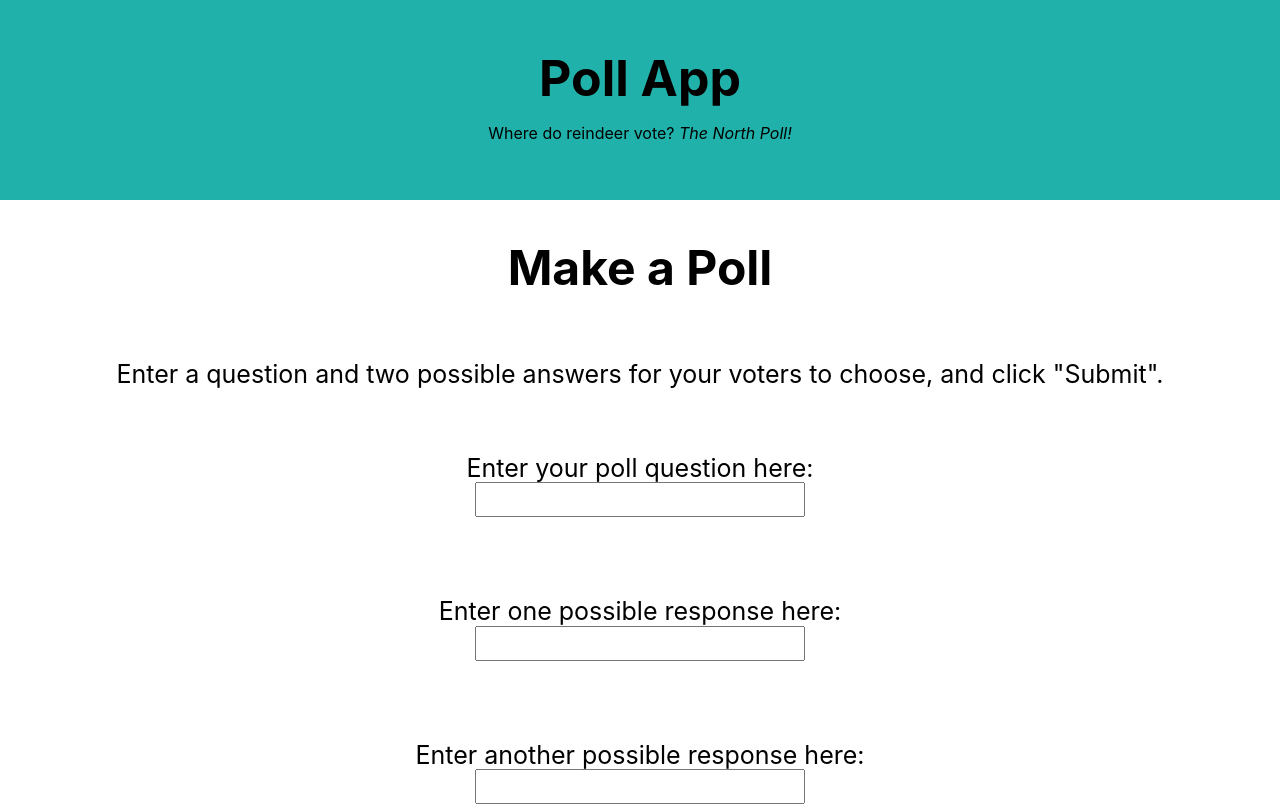
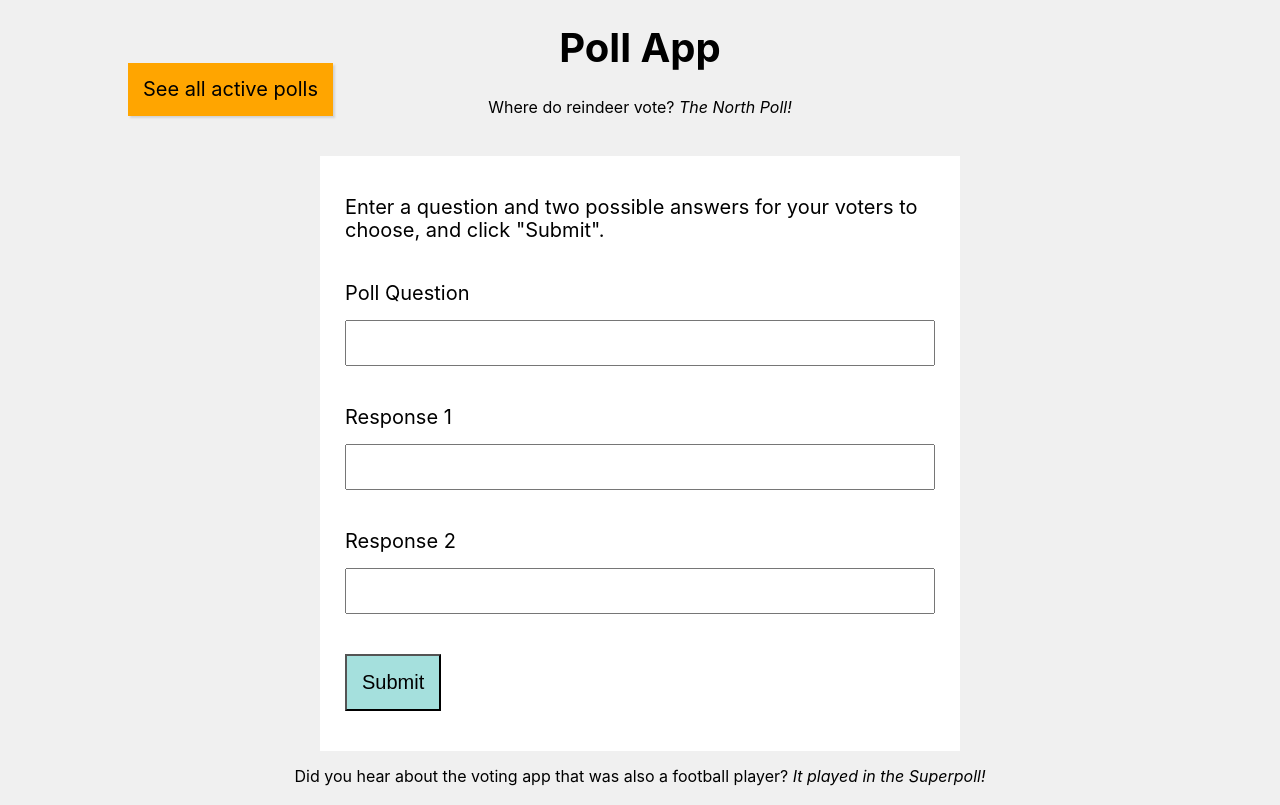
Before and after one commit to melpeto/melanie-peto-project-three, a React (Create React App) app: page / in a window 1280 px wide. Shown: the top 805 px of the page. Built offline with nearby package versions, Linux system fonts and the light colour scheme.

Commit message:
styling of main Creation page, made some buttons into components but need to work on their positioning

```diff
--- a/public/index.html
+++ b/public/index.html
@@ -24,7 +24,12 @@
       work correctly both with client-side routing and a non-root public URL.
       Learn how to configure a non-root public URL by running `npm run build`.
     -->
-    <title>React App</title>
+    <title>Poll App</title>
+
+    <link rel="preconnect" href="https://fonts.googleapis.com">
+    <link rel="preconnect" href="https://fonts.gstatic.com" crossorigin>
+    <link href="https://fonts.googleapis.com/css2?family=Orbitron&display=swap" rel="stylesheet">
+
   </head>
   <body>
     <noscript>You need to enable JavaScript to run this app.</noscript>
--- a/src/App.css
+++ b/src/App.css
@@ -8,17 +8,46 @@ html{line-height:1.15;-ms-text-size-adjust:100%;-webkit-text-size-adjust:100%}bo
 
 /* General Styles */
 
+html {
+  font-size: 125%;
+  background-color: rgb(240, 240, 240);
+}
+
+.App {
+  text-align: center;
+}
+
 .wrapper {
   max-width: 1200px;
   width: 80%;
   margin: 0 auto;
 }
 
+.tightWrapper {
+  max-width: 1000px;
+  width: 50%;
+  margin: 0 auto;
+}
+
 .regButton {
+  font-size: 1rem;
   text-decoration: none;
   background-color: orange;
   margin: 40px auto;
   box-shadow: 2px 2px 2px lightgray;
+  display: inline-block;
+  position: absolute;
+}
+
+.seeAll {
+  /* top: 30px; */
+  margin: 0;
+  bottom: 0px;
+  left: 0px;
+}
+
+.makePoll {
+  position: static;
 }
 
 .regButton a {
@@ -29,7 +58,7 @@ html{line-height:1.15;-ms-text-size-adjust:100%;-webkit-text-size-adjust:100%}bo
 }
 
 .pun {
-  font-size: 1rem;
+  font-size: 0.8rem;
 }
 
 span {
@@ -37,62 +66,86 @@ span {
 }
 
 h2 {
-  font-size: 3rem;
+  font-size: 1.5rem;
 }
 
-/* App.js styles */
+a {
+  text-decoration: none;
+  color: inherit;
+}
 
-.App {
-  font-size: 125%;
-  text-align: center;
+.number {
+  /* scoreboardish font */
+  font-family: 'Orbitron', sans-serif;
 }
 
 /* Header.js styles */
 
 header {
-  min-height: 200px;
-  background-color: lightseagreen;
-
+  /* min-height: 200px; */
+  /* background-color: lightseagreen; */
+  position: relative;
 }
 
 h1 {
   margin-top: 0;
-  padding-top: 50px;
+  padding-top: 25px;
 }
 
 
 /* Creation.js styles */
 
 .creation {
-  min-height: 60vh;
-  display: flex;
-  flex-direction: column;
+  /* min-height: 60vh; */
+  /* display: flex; */
+  /* flex-direction: column;
   justify-content: center;
-  align-items: center;
+  align-items: center; */
+  background-color: white;
+  text-align: left;
+}
+
+.pollInstructions {
+  margin: 40px 25px;
+  padding-top: 40px;
 }
 
 form {
   display: flex;
   flex-direction: column;
-  width: 75%;
-  justify-content: center;
-  align-items: center;
+  /* width: 75%; */
+  /* justify-content: center; */
+  align-items: flex-start;
 }
 
 .inputBlock {
-  width: 70%;
-  margin-top: 40px;
+  display: flex;
+  flex-direction: column;
+  /* justify-content: flex-start; */
+  /* width: 70%; */
+  /* margin-top: 40px;
+  margin-bottom: 40px; */
+  width: 100%;
   margin-bottom: 40px;
+  padding-left: 25px;
+  padding-right: 25px;
 }
 
 label {
-  margin: 15px 20px;
+  margin-bottom: 15px;
 }
 
-button[type="submit"] {
+input {
+  line-height: 2;
+  /* width: 80%; */
+}
+
+button[type="submit"],
+.seePoll {
   padding: 15px;
   background-color: rgb(32, 178, 170, 40%);
   margin-bottom: 40px;
+  margin-left: 25px;
 }
 
 .seePoll {
@@ -100,8 +153,9 @@ button[type="submit"] {
 }
 
 .seeYours {
-  display: block;
+  display: inline-block;
   border: 2px solid yellow;
+  box-shadow: 2px 2px 2px lightgray;
 }
 
 .allPolls {
@@ -110,17 +164,22 @@ button[type="submit"] {
 
 /* DisplayNewPoll.js styles */
 
+.resultsCard {
+  border: 1px solid black;
+  margin-top: 50px;
+}
+
 .results {
-  padding-top: 50px;
-  padding-bottom: 50px;
-  background-image: linear-gradient(
+  width: 100%;
+  padding-top: 30px;
+  padding-bottom: 30px;
+  /* background-image: linear-gradient(
     to right,
-    white 0%,
-    white 49%,
-    black 50%,
-    white 51%,
-    white 100%
-  );
+    rgb(255, 234, 0) 0%,
+    rgb(255, 234, 0) 50%,
+    darkorchid 50%,
+    darkorchid 100%
+  ); */
   display: flex;
   justify-content: space-around;
   align-items: center;
@@ -128,13 +187,29 @@ button[type="submit"] {
   border: 1px solid black;
 }
 
-/* .results div {
-  border: 1px solid black;
-} */
+.results div {
+  width: 100%;
+  margin: 15px 30px;
+}
 
 .votingBtn {
-  background-color: white;
+  width: 100%;
+  font-size: 1.5rem;
+  background-color: rgb(255, 255, 255, 0%);
   padding: 30px;
+  margin-bottom: 30px;
+}
+
+.number {
+  padding: 30px;
+  margin: 0;
+}
+.resultA .number {
+  background-color: rgb(255, 234, 0);
+}
+
+.resultB .number {
+  background-color: darkorchid;
 }
 
 /* AllPolls.js */
--- a/src/Creation.js
+++ b/src/Creation.js
@@ -36,46 +36,48 @@ const Creation = () => {
         setUserQuestion('');
         setResponseA('');
         setResponseB('');
-        //netlify won't deploy unless I use setCountA and setCountB
+        //following 2 lines have no real funciton but netlify won't deploy unless I use setCountA and setCountB in the code
         setCountA(countA);
         setCountB(countB);
         setIsDisplayed(true);
     }
 
     return (
-        <div className="creation">
+        <div className="creation tightWrapper">
 
-            <h2>Make a Poll</h2>
-            <p>Enter a question and two possible answers for your voters to choose, and click "Submit".</p>
+            {/* <h2>Make a Poll</h2> */}
+            <p className="pollInstructions">Enter a question and two possible answers for your voters to choose, and click "Submit".</p>
             <form action="submit" onSubmit={handleSubmit}>
 
                 <div className="inputBlock">
-                <label htmlFor="userQ">Enter your poll question here:</label>
+                <label htmlFor="userQ">Poll Question</label>
                 <input required type="text" id="userQ" value={userQuestion} onChange={handleQuestionChange} />
                 </div>
 
                 <div className="inputBlock">
-                <label htmlFor="resA">Enter one possible response here:</label>
+                <label htmlFor="resA">Response 1</label>
                 <input required type="text" id="resA" value={responseA} onChange={handleResAChange} />
                 </div>
 
                 <div className="inputBlock">
-                <label htmlFor="resB">Enter another possible response here:</label>
+                <label htmlFor="resB">Response 2</label>
                 <input required type="text" id="resB" value={responseB} onChange={handleResBChange} />
                 </div>
 
                 <button type="submit">Submit</button>
 
+                <div className={`seePoll ${isDisplayed ? "seeYours" : ""}`}>
+                    <Link to={`/${pollNumber}`}>See your new poll!</Link>
+                </div>
+
             </form>
 
             {/* this link is hidden until user clicks Submit button */}
-            <div className={`seePoll regButton ${isDisplayed ? "seeYours" : ""}`}>
-                <Link to={`/${pollNumber}`}>See your new poll!</Link>
-            </div>
 
-            <div className="regButton">
+
+            {/* <div className="regButton">
                 <Link to="/allpolls">See all active polls</Link>
-            </div>
+            </div> */}
 
         </div>
     )
--- a/src/DisplayNewPoll.js
+++ b/src/DisplayNewPoll.js
@@ -4,6 +4,8 @@ import { getDatabase, ref, onValue, set} from 'firebase/database';
 import { Link, useParams } from "react-router-dom";
 import Result from "./Result.js";
 import Header from "./Header.js";
+import MakeAPollButton from "./MakeAPollButton.js";
+// import SeeAllPolls from "./SeeAllPolls.js";
 
 const DisplayNewPoll = () => {
 
@@ -29,7 +31,7 @@ const DisplayNewPoll = () => {
         onValue(countBRef, (response) => {
             setCountValueB(response.val())
         });
-    }, [dbRef, countARef, countBRef])
+    }, [])
 
     const handleVoteA = () => {
         const newCountValueA = (countValueA + 1);
@@ -47,29 +49,39 @@ const DisplayNewPoll = () => {
         <>
         <Header />
 
+        <MakeAPollButton />
+
+        <div className="resultsCard tightWrapper">
+
             <h2 className="userQ">{poll.userQuestion}</h2>
 
-        <section className="results wrapper">
+            <section className="results">
 
-            <div>
+                <div className="resultA">
                     <button className="votingBtn" onClick={handleVoteA}>{poll.responseA}</button>
                     <Result count={countValueA}/>
                 </div>
 
-            <div>
+                <div className="resultB">
                     <button className="votingBtn" onClick={handleVoteB}>{poll.responseB}</button>
                     <Result count={countValueB}/>
                 </div>
 
             </section>
 
-        <div className="regButton">
-            <Link to="/">Make a new poll</Link>
         </div>
 
-        <div className="regButton">
+        {/* <MakeAPollButton />
+
+        <SeeAllPolls /> */}
+
+        {/* <div className="regButton">
+            <Link to="/">Make a new poll</Link>
+        </div> */}
+
+        {/* <div className="regButton">
             <Link to="/allpolls">See all active polls</Link>
-        </div>
+        </div> */}
         </>
     )
 }
--- a/src/Footer.js
+++ b/src/Footer.js
@@ -2,8 +2,8 @@ const Footer = () => {
     return (
         <footer>
             <div className="wrapper">
-                <p className="pun">I took a poll on the weekend. <span>100% of people were angry that their tent collapsed!</span></p>
-                <p className="byline">Made @ <a href="junocollege.com">Juno College</a> by <a href="melpeto.com">Melanie Peto</a> </p>
+                <p className="pun">Did you hear about the voting app that was also a football player? <span>It played in the Superpoll!</span></p>
+                <p className="byline">Made @ <a href="https://www.junocollege.com">Juno College</a> by <a href="https://www.melpeto.com">Melanie Peto</a> </p>
             </div>
         </footer>
     )
--- a/src/Header.js
+++ b/src/Header.js
@@ -1,8 +1,20 @@
+import SeeAllPolls from "./SeeAllPolls";
+
 const Header = () => {
     return (
-        <header>
-            <h1 className='wrapper'>Poll App</h1>
+        <header className='wrapper'>
+
+            {/* <MakeAPollButton /> */}
+
+            <SeeAllPolls />
+
+            <h1>Poll App</h1>
             <p className="pun">Where do reindeer vote? <span>The North Poll!</span></p>
+
+            {/* <div className="regButton">
+                <Link to="/allpolls">See all active polls</Link>
+            </div> */}
+
         </header>
     )
 }
--- /dev/null
+++ b/src/MakeAPollButton.js
@@ -0,0 +1,11 @@
+import { Link } from "react-router-dom";
+
+const MakeAPollButton = () => {
+    return (
+        <div className="regButton makePoll">
+            <Link to="/">Make a new poll</Link>
+        </div>
+    )
+}
+
+export default MakeAPollButton;
--- /dev/null
+++ b/src/SeeAllPolls.js
@@ -0,0 +1,11 @@
+import { Link} from "react-router-dom";
+
+const SeeAllPolls = () => {
+    return (
+        <div className="regButton seeAll">
+            <Link to="/allpolls">See all active polls</Link>
+        </div>
+    )
+}
+
+export default SeeAllPolls;
```
Also changed, not shown: src/AllPolls.js (+16 -17 lines). Lines whose indentation alone changed are shown as unchanged.
